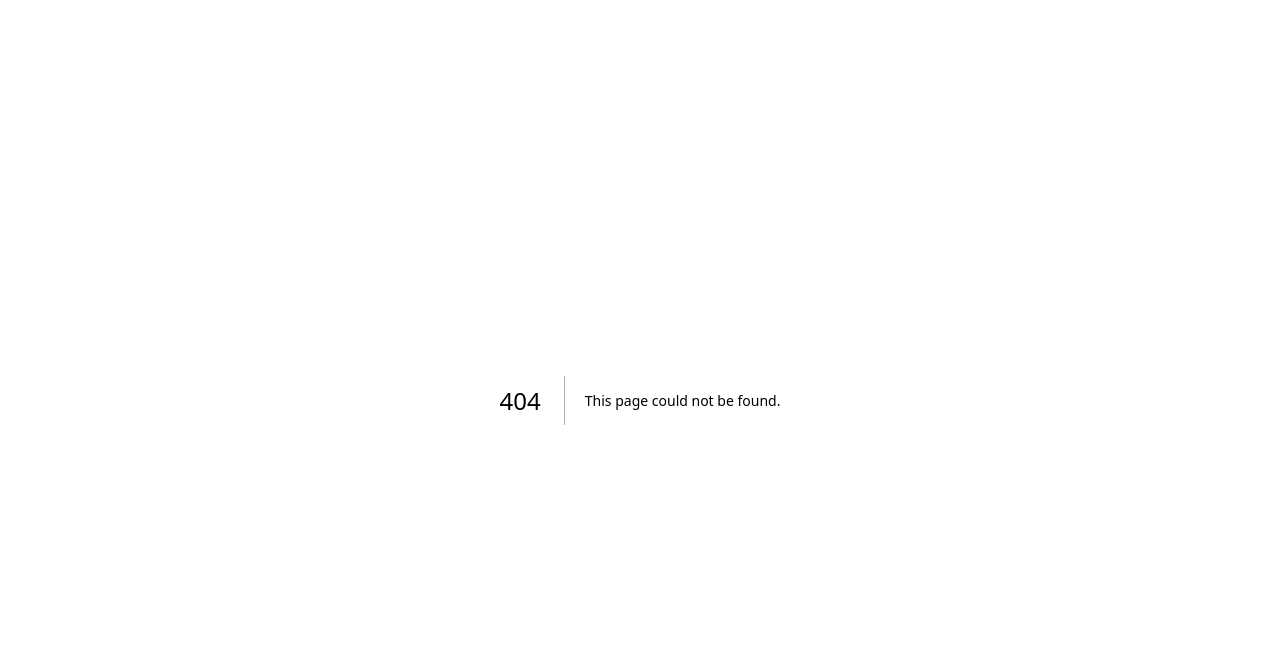
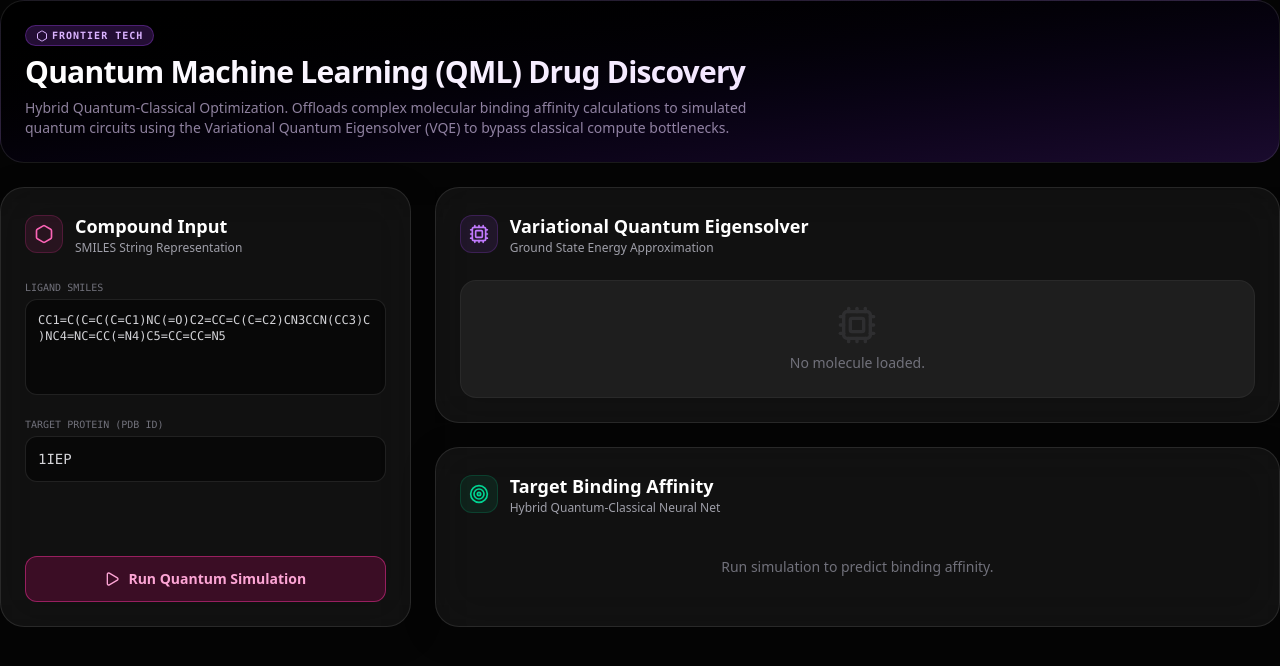
Before and after one commit to Aschio12/medi-assist-ai, a Next.js app in the folder apps/web/: page /quantum in a window 1280 px wide. Before the commit this address had no page. Shown: the top 666 px of the page. Built offline with nearby package versions, Linux system fonts and the light colour scheme.

Commit message:
Phase 26 (10/15): Assemble Quantum Machine Learning drug discovery dashboard

```diff
--- /dev/null
+++ b/apps/web/src/app/(dashboard)/quantum/page.tsx
@@ -0,0 +1,67 @@
+'use client';
+
+import React, { useState } from 'react';
+import { simulateVQE, predictBindingAffinity } from '@/app/actions/quantum';
+import { VQEVisualizer } from '@/components/quantum/VQEVisualizer';
+import { BindingAffinityChart } from '@/components/quantum/BindingAffinityChart';
+import { GenerativeDrugDesign } from '@/components/quantum/GenerativeDrugDesign';
+import { Hexagon } from 'lucide-react';
+
+export default function QuantumDashboard() {
+  const [vqeData, setVqeData] = useState<any>(null);
+  const [affinityData, setAffinityData] = useState<any>(null);
+  const [isSimulating, setIsSimulating] = useState(false);
+
+  const handleSimulate = async (smiles: string) => {
+    setIsSimulating(true);
+    setVqeData(null);
+    setAffinityData(null);
+
+    // Simulate complex quantum computations
+    const vqeRes = await simulateVQE(smiles);
+    const bindRes = await predictBindingAffinity(smiles, "1IEP");
+
+    setTimeout(() => {
+      setVqeData(vqeRes?.data);
+      setAffinityData(bindRes?.data);
+      setIsSimulating(false);
+    }, 2000); // Artificial delay to simulate quantum execution overhead
+  };
+
+  return (
+    <div className="flex flex-col gap-6 max-w-7xl mx-auto w-full pb-10">
+
+      <div className="glass-panel p-6 rounded-3xl border border-purple-500/30 shadow-[0_0_30px_rgba(168,85,247,0.15)] relative overflow-hidden bg-gradient-to-br from-black to-[#1a0b2e]">
+        <div className="relative z-10">
+          <span className="text-[10px] font-mono font-bold uppercase tracking-widest px-2.5 py-0.5 rounded-full bg-purple-500/20 text-purple-300 border border-purple-500/30 flex items-center w-max gap-1">
+            <Hexagon className="h-3 w-3" /> Frontier Tech
+          </span>
+          <h1 className="text-2xl lg:text-3xl font-bold tracking-tight bg-gradient-to-r from-white to-purple-200 bg-clip-text text-transparent mt-2">
+            Quantum Machine Learning (QML) Drug Discovery
+          </h1>
+          <p className="text-xs lg:text-sm text-purple-200/60 mt-2 max-w-3xl">
+            Hybrid Quantum-Classical Optimization. Offloads complex molecular binding affinity calculations to simulated quantum circuits using the Variational Quantum Eigensolver (VQE) to bypass classical compute bottlenecks.
+          </p>
+        </div>
+      </div>
+
+      <div className="grid grid-cols-1 lg:grid-cols-3 gap-6 h-[400px]">
+        {/* Left Column - Input */}
+        <div className="h-full">
+           <GenerativeDrugDesign onSimulate={handleSimulate} />
+        </div>
+
+        {/* Center/Right Column - VQE & Binding */}
+        <div className="lg:col-span-2 flex flex-col gap-6 h-full">
+           <div className="flex-1 overflow-hidden">
+             <VQEVisualizer vqeData={vqeData} isSimulating={isSimulating} />
+           </div>
+           <div className="flex-none h-[180px]">
+             <BindingAffinityChart affinityData={affinityData} />
+           </div>
+        </div>
+      </div>
+
+    </div>
+  );
+}
```
